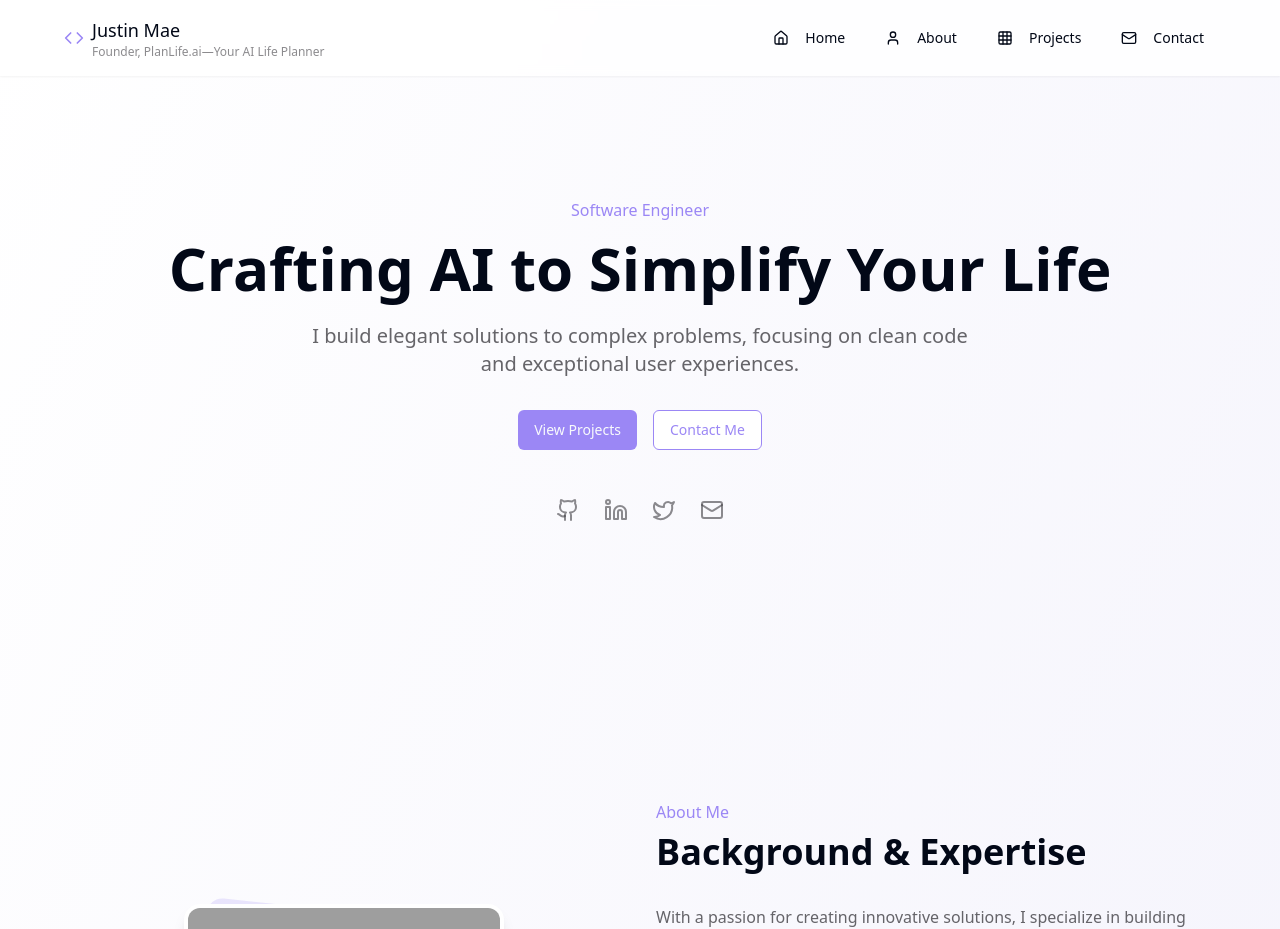
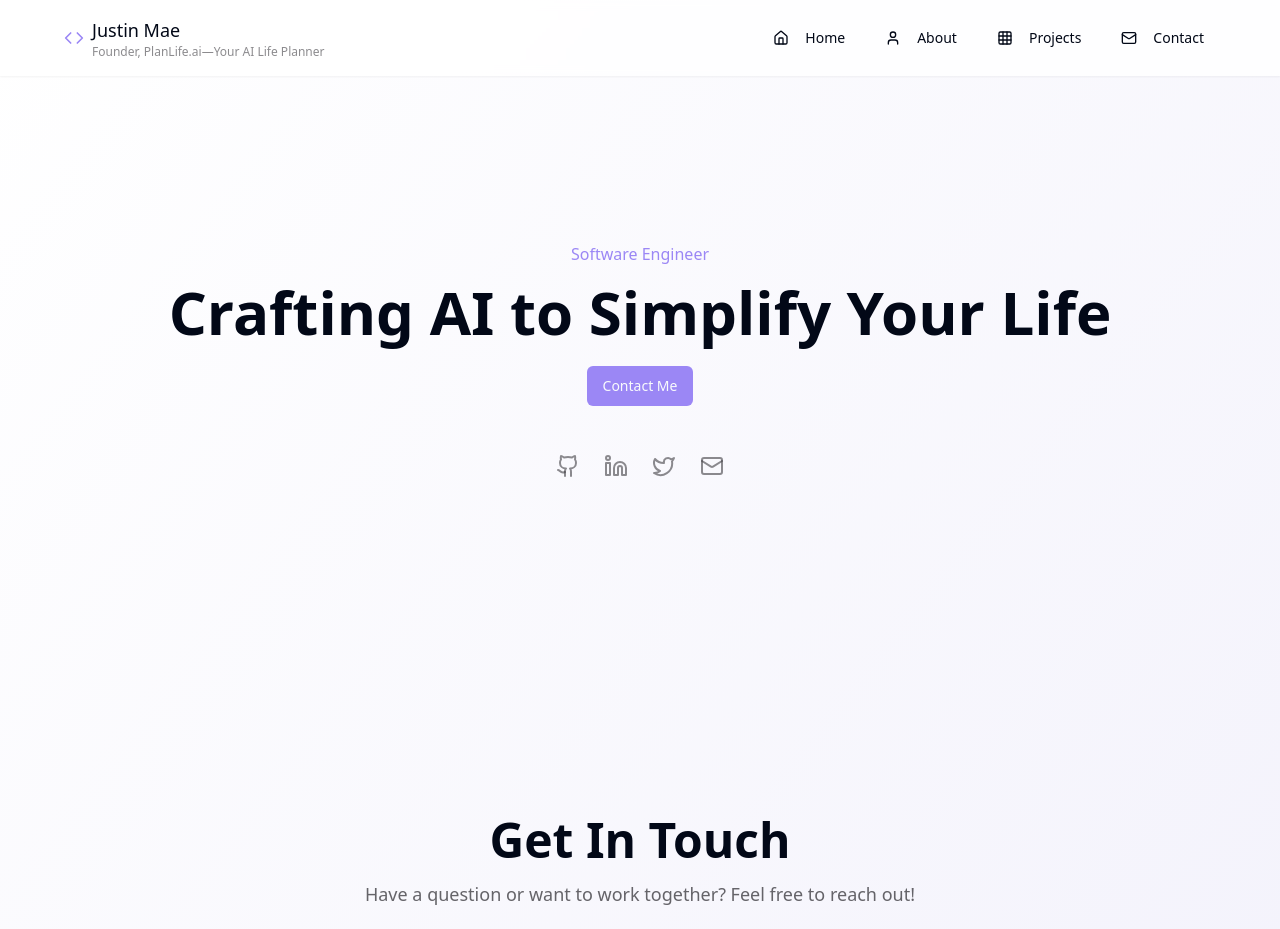
Before and after one commit to justinmae/justinmae.com, a React (Vite) app: page / in a window 1280 px wide. Shown: the top 929 px of the page. Built offline with nearby package versions, Linux system fonts and the light colour scheme; grey boxes are pictures that could not be loaded.

Commit message:
Remove sections and text
Removes the specified text and sections from the website.

```diff
--- a/src/components/sections/Hero.tsx
+++ b/src/components/sections/Hero.tsx
@@ -16,19 +16,9 @@ export const Hero = () => {
       <h1 className="text-4xl md:text-6xl font-bold mb-6 animate-fade-up" style={{ animationDelay: "0.3s" }}>
         Crafting AI to Simplify Your Life
       </h1>
-      <p className="text-lg md:text-xl text-soft-dark/80 max-w-2xl mb-8 animate-fade-up" style={{ animationDelay: "0.4s" }}>
-        I build elegant solutions to complex problems, focusing on clean code and exceptional user experiences.
-      </p>
       <div className="flex gap-4 animate-fade-up" style={{ animationDelay: "0.5s" }}>
         <Button
           className="bg-accent-primary hover:bg-accent-secondary transition-colors"
-          onClick={() => scrollToSection("projects")}
-        >
-          View Projects
-        </Button>
-        <Button
-          variant="outline"
-          className="border-accent-primary text-accent-primary hover:bg-accent-primary hover:text-white transition-colors"
           onClick={() => scrollToSection("contact")}
         >
           Contact Me
--- a/src/pages/Index.tsx
+++ b/src/pages/Index.tsx
@@ -1,7 +1,5 @@
 
 import { Hero } from "@/components/sections/Hero";
-import { About } from "@/components/sections/About";
-import { Projects } from "@/components/sections/Projects";
 import { Contact } from "@/components/sections/Contact";
 import { Navbar } from "@/components/sections/Navbar";
 
@@ -12,8 +10,6 @@ const Index = () => {
       <div id="home">
         <Hero />
       </div>
-      <About />
-      <Projects />
       <Contact />
     </div>
   );
```
